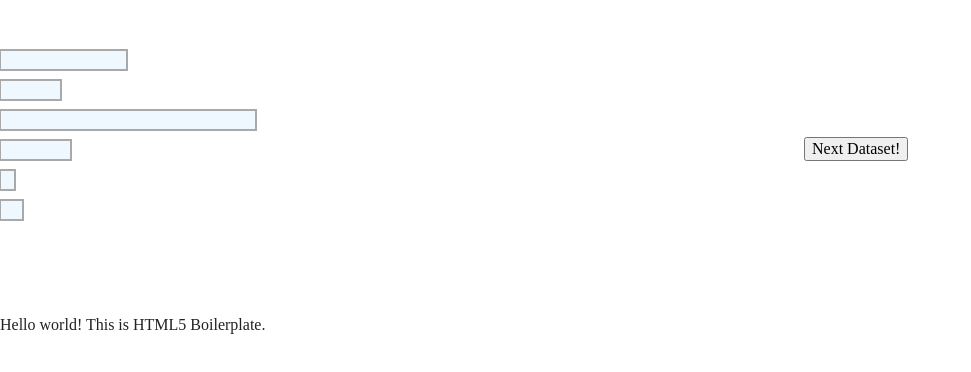
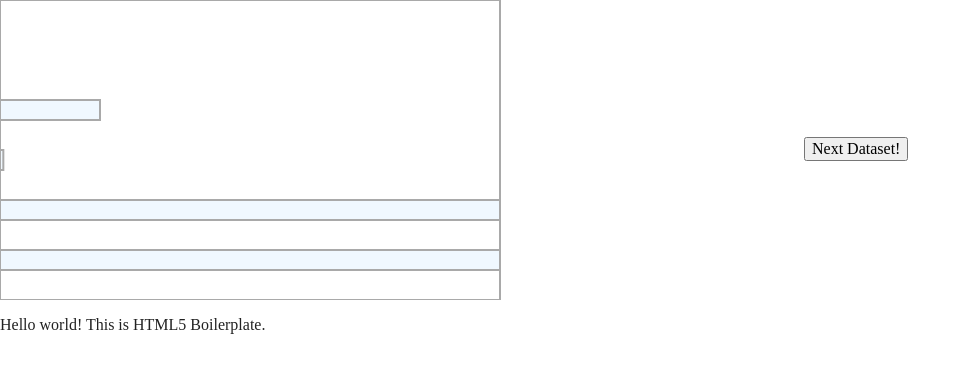
Before and after one commit to JingHuangSu1996/D3-Practice, a website built with Parcel: page index.html in a window 1280 px wide. Shown: the whole page, without its empty margins (0-971 px from the left). Built offline with nearby package versions, Linux system fonts and the light colour scheme.

Commit message:
feature: d3 scale and clamp function

```diff
--- a/index.html
+++ b/index.html
@@ -34,12 +34,13 @@
   <body>
     <svg height="300" width="800">
       <rect
-        id="bar1"
-        class="bars"
-        x="0"
-        y="10"
-        height="10"
-        width="50"
+        width="500"
+        height="300"
+        style="
+          stroke: darkgray;
+          stroke-width: 2px;
+          fill: none;
+        "
       ></rect>
     </svg>
     <button id="next">Next Dataset!</button>
--- a/js/main.js
+++ b/js/main.js
@@ -1,58 +1,42 @@
 const d3 = require('d3');
-const DEFAULT_DATA = [127, 61, 256, 71, 15, 23];
+const DEFAULT_DATA = [0.01, 0.3, 0.01, 1.5, 2];
 
 var result;
 
 let execute = (myData = DEFAULT_DATA) => {
   let svg = d3.select('svg');
-  // binding data using d3
-  let bars = svg.selectAll('.bars').data(myData);
 
-  // how do we handle new elements?
-  // we start with transparent gray bars of width 0
-  let newBars = bars
+  const myScale = d3
+    .scaleLinear()
+    .domain([0, 1.5]) // domain defines the values that we expect in out dataset
+    .range([0, 500])
+    .clamp(true); // the range defines which output values we want from the scale.
+
+  /**
+   * Clamping
+   *
+   * What happens when you plot a value that's larger than your domain?
+   * When it's feasible. you will get a value based on your mapping function
+   * but it will exceed your screen coordinates, There is a way to avoid overplotting
+   * by using `Clamping`, by manually assigning every value larger than the
+   * extend of your domain to the max value of the domain. This can be very
+   * helpful, but should always be done with care, you need to highlight
+   * that you've broken the scale somehow.
+   */
+  svg
+    .selectAll('rect')
+    .data(myData)
     .enter()
     .append('rect')
     .attr('x', 0)
-    .attr('y', (_, i) => i * 30 + 50)
-    .attr('width', 0)
+    .attr('y', (_, i) => i * 50 + 50)
+    .attr('width', d => {
+      console.log(myScale(d));
+      return myScale(d);
+    })
     .attr('height', 20)
-    .style('opacity', 0)
-    .classed('bars', true);
-
-  // how do we handle things that are removed?
-  // we increase opacity
-  bars
-    .exit()
-    .style('opacity', 1)
-    .transition()
-    .duration(3000)
-    .style('opacity', 0)
-    .remove();
-
-  console.log(newBars, bars);
-
-  // we merge the new bars with existing one
-  bars = newBars.merge(bars);
-
-  console.log('----> after', bars);
-
-  // how do we handle updates?
-  // we transition towards a blue opaque bar with a data driven width
-  bars
-    .transition()
-    .duration(3000)
-    .attr('x', 0)
-    .attr('y', (_, i) => i * 30 + 50)
-    .attr('width', d => d)
-    .attr('height', 20)
-    .style('fill', 'aliceblue')
-    .style('opacity', 1);
+    .style('fill', 'aliceblue');
 };
-
-d3.select('#next').on('click', () =>
-  execute([500, 100, 120])
-);
 
 execute();
 
```
